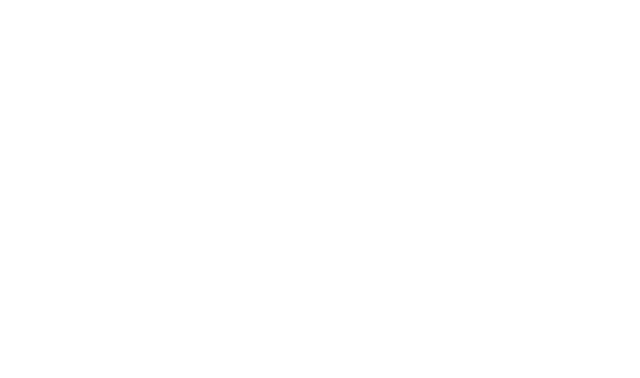
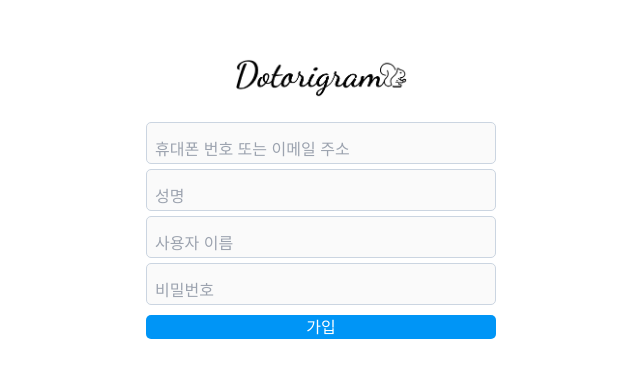
Before and after one commit to yurimpark/dotorigram_backup, a React (Create React App) app: page /register in a window 1280 px wide. Before the commit this address had no page. Shown: the part 202-580 px from the top of the page, without its empty margins (319-959 px from the left). Built offline with nearby package versions, Linux system fonts and the light colour scheme.

Commit message:
css 로그인 회원가입 수정 3

```diff
--- a/src/App.js
+++ b/src/App.js
@@ -11,6 +11,8 @@
   return (
     <Routes>
       <Route path='/' element={<Mainpage />} />
+      <Route path='/login' element={<Login />} />
+      <Route path='/register' element={<Register />} />
       <Route path='/contentupload' element={<ContentUpload />} />
       <Route path='/postedcontent' element={<PostedContent />} />
     </Routes>
--- a/src/components/Login/Login.jsx
+++ b/src/components/Login/Login.jsx
@@ -4,14 +4,36 @@
 
 const Login = () => {
   return (
-    <div>
-      <Link to="/"><img style={{width:175}} src={logo} alt="" /></Link>
-      <form class="flex flex-col">
-        <input class="w-64 h-9 pt-3.5 pr-0 py-0.5 px-2" type="text" placeholder="전화번호, 사용자 이름 또는 이메일" />
-        <input class="w-64 h-9 pt-3.5 pr-0 py-0.5 px-2" type="password" placeholder="비밀번호" />
-        <input class="w-64 h-4.5" type="submit" id="logins" value="로그인" />
-      </form>
-      <span>계정이 없으신가요? <Link to="/register">가입하기</Link></span>
+    <div class="flex flex-col h-screen justify-center items-center">
+      <div class="w-[21.875rem] py-2.5 border-[1px] border-slate-300">
+        <Link to="/">
+          <img class="mx-auto mb-6" style={{ width: 175 }} src={logo} alt="" />
+        </Link>
+        <form class="flex flex-col mb-2.5">
+          <input
+            class="w-[16.875rem] bg-[#fafafa] h-9 mb-[5px] mx-auto pt-3.5 pr-0 py-0.5 px-2 border-[1px] border-slate-300 outline-none rounded-[5px]"
+            type="text"
+            placeholder="전화번호, 사용자 이름 또는 이메일"
+          />
+          <input
+            class="w-[16.875rem] bg-[#fafafa] h-9 mb-2.5 mx-auto pt-3.5 pr-0 py-0.5 px-2 border-[1px] border-slate-300 outline-slate-50 rounded-[5px]"
+            type="password"
+            placeholder="비밀번호"
+          />
+          <input
+            class="w-[16.875rem] mx-auto bg-[#0095f6] text-white h-4.5 rounded-[5px]"
+            type="submit"
+            id="logins"
+            value="로그인"
+          />
+        </form>
+        <span class="block text-center">
+          계정이 없으신가요?
+          <Link class="text-[#0095f6]" to="/register">
+            가입하기
+          </Link>
+        </span>
+      </div>
     </div>
   );
 };
--- a/src/components/Login/Register.jsx
+++ b/src/components/Login/Register.jsx
@@ -1,15 +1,42 @@
 import React from 'react';
+import logo from '../../static/img/logo.png';
+import { Link } from 'react-router-dom';
 
 const Register = () => {
   return (
-    <div>
-      <form>
-        <input type="text" placeholder="휴대폰 번호 또는 이메일 주소" />
-        <input type="text" placeholder="성명" />
-        <input type="text" placeholder="사용자 이름" />
-        <input type="password" placeholder="비밀번호" />
-        <input type="submit" value="가입" />
-      </form>
+    <div class="flex flex-col h-screen justify-center items-center">
+      <div class="w-[21.875rem]">
+        <Link to="/">
+          <img class="mx-auto mb-6" style={{ width: 175 }} src={logo} alt="" />
+        </Link>
+        <form class="flex flex-col">
+          <input
+            class="bg-[#fafafa] mb-[5px] pt-3.5 pr-0 py-0.5 px-2 border-[1px] border-slate-300 rounded-[5px]"
+            type="text"
+            placeholder="휴대폰 번호 또는 이메일 주소"
+          />
+          <input
+            class="bg-[#fafafa] mb-[5px] pt-3.5 pr-0 py-0.5 px-2 border-[1px] border-slate-300 rounded-[5px]"
+            type="text"
+            placeholder="성명"
+          />
+          <input
+            class="bg-[#fafafa] mb-[5px] pt-3.5 pr-0 py-0.5 px-2 border-[1px] border-slate-300 rounded-[5px]"
+            type="text"
+            placeholder="사용자 이름"
+          />
+          <input
+            class="bg-[#fafafa] mb-2.5 pt-3.5 pr-0 py-0.5 px-2 border-[1px] border-slate-300 rounded-[5px]"
+            type="password"
+            placeholder="비밀번호"
+          />
+          <input
+            class="bg-[#0095f6] text-white rounded-[5px]"
+            type="submit"
+            value="가입"
+          />
+        </form>
+      </div>
     </div>
   );
 };
```
